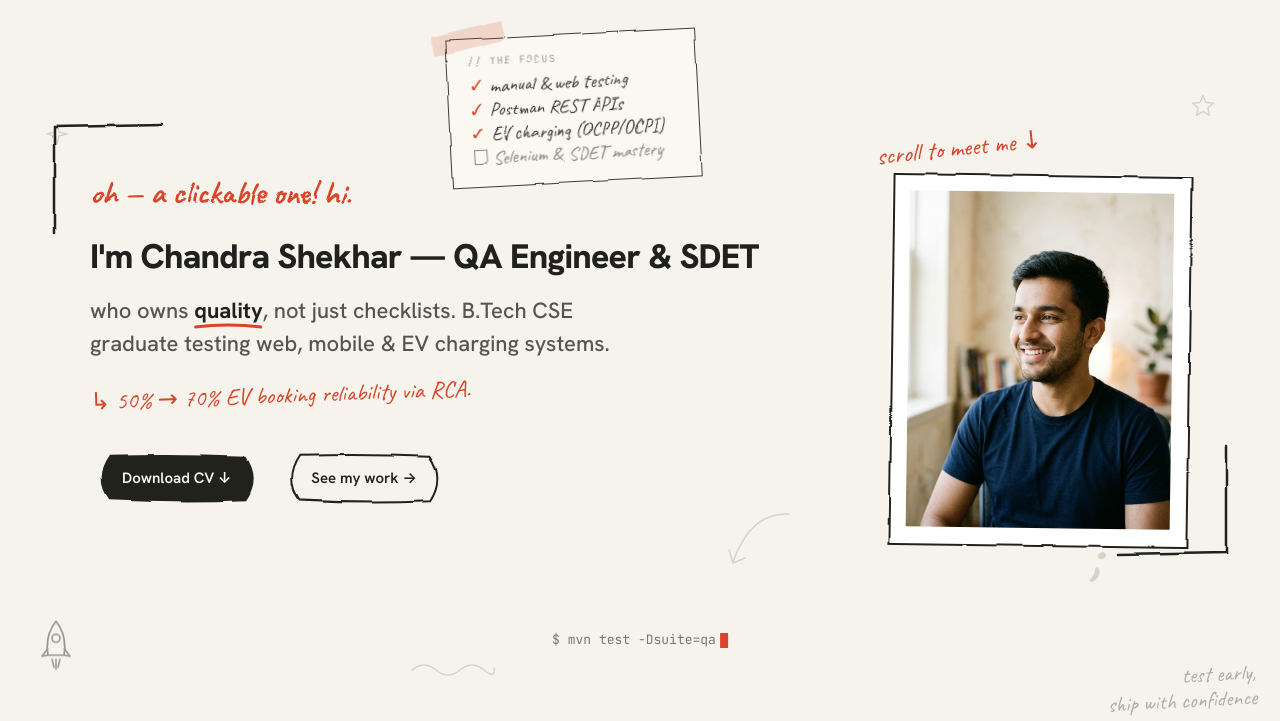
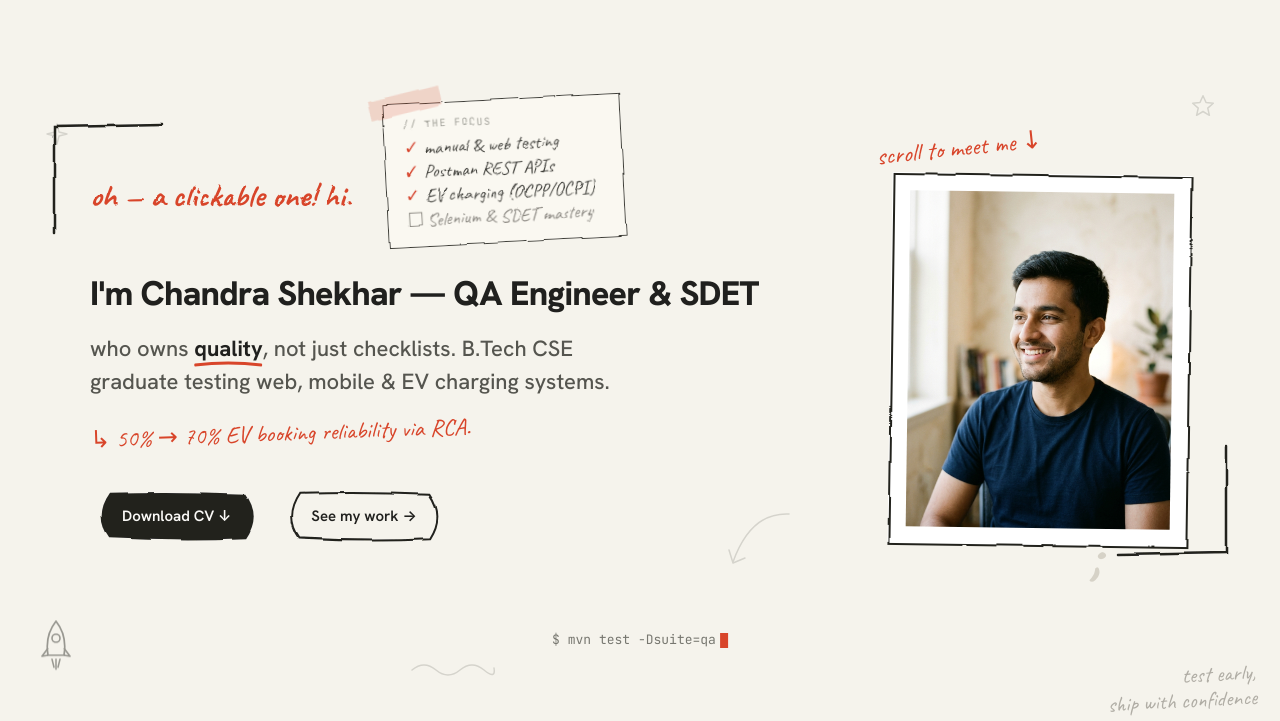
Before and after one commit to sdetChandraShekhar/ShekharPortFolio, a plain HTML site: page index.html in a window 1280 px wide. Both pictures are taken after a click on the button "Hey.". Shown: the part 79-800 px from the top of the page. Drawn offline with Linux system fonts and the light colour scheme.

Commit message:
Anchor focus note inside hero copy for zero overlap across desktop and laptop screens

```diff
--- a/index.html
+++ b/index.html
@@ -200,7 +200,13 @@
       position: relative;
       z-index: 2;
     }
-    .hero-copy { flex: 1; min-width: 0; }
+    .hero-copy { flex: 1; min-width: 0; position: relative; }
+    .hero-sticky-note {
+      top: -38px;
+      left: 295px;
+      transform: rotate(-3deg);
+      z-index: 1;
+    }
     #heyWord {
       font-family: 'Caveat', cursive;
       font-size: clamp(72px, 17vw, 150px);
@@ -218,7 +224,10 @@
       font-size: clamp(26px, 4vw, 32px);
       line-height: 1.2;
       color: #d8452a;
-      margin-bottom: 24px;
+      min-height: 120px;
+      display: inline-flex;
+      align-items: center;
+      margin-bottom: 18px;
       animation: heyWobble .45s ease;
     }
     .hero-h1 {
@@ -899,11 +908,8 @@
     [data-anim="draw"].in path { animation: draw .75s ease forwards; }
 
     /* Responsive Breakpoints */
-    @media (max-width: 1220px), (max-height: 760px) {
+    @media (max-width: 1020px) {
       .hero-sticky-note { display: none !important; }
-    }
-    @media (max-width: 1150px) {
-      .hero { padding: 56px 36px 72px; }
     }
     @media (max-width: 920px) {
       .hero-row { gap: 36px; padding: 0 20px; }
@@ -1005,16 +1011,6 @@
           <path d="M12 2.5 L14.8 8.8 L21.5 9.5 L16.4 14 L17.9 20.6 L12 17.1 L6.1 20.6 L7.6 14 L2.5 9.5 L9.2 8.8 Z" stroke="#9a9a92" stroke-width="1.4" stroke-linejoin="round"/>
         </svg>
       </div>
-      <div class="doodle hero-sticky-note" style="top:6%;left:35%;transform:rotate(-3deg);z-index:1;" aria-hidden="true">
-        <div style="position:relative;width:250px;padding:16px 20px;background:#faf8f1;border:1.8px solid #3a3a35;filter:url(#boil);font-family:'Caveat',cursive;font-size:19px;color:#3a3a35;">
-          <div style="position:absolute;top:-11px;left:-14px;width:72px;height:20px;background:rgba(216,69,42,0.18);transform:rotate(-11deg);"></div>
-          <div style="font-family:'JetBrains Mono',monospace;font-size:10px;letter-spacing:.14em;color:#9a9a92;margin-bottom:6px;">// THE FOCUS</div>
-          <div><span style="color:#d8452a;font-weight:700;">✓</span> manual &amp; web testing</div>
-          <div><span style="color:#d8452a;font-weight:700;">✓</span> Postman REST APIs</div>
-          <div><span style="color:#d8452a;font-weight:700;">✓</span> EV charging (OCPP/OCPI)</div>
-          <div style="color:#8a8780;">☐ Selenium &amp; SDET mastery</div>
-        </div>
-      </div>
       <div class="doodle" style="bottom:20%;left:56%;opacity:.35;" aria-hidden="true">
         <svg width="80" height="70" viewBox="0 0 80 70" fill="none">
           <path d="M72 8 Q34 6 16 56" stroke="#9a9a92" stroke-width="1.5" stroke-linecap="round"/>
@@ -1055,6 +1051,16 @@
 
         <div class="hero-row">
           <div class="hero-copy">
+            <div class="doodle hero-sticky-note" aria-hidden="true">
+              <div style="position:relative;width:238px;padding:14px 18px;background:#faf8f1;border:1.8px solid #3a3a35;filter:url(#boil);font-family:'Caveat',cursive;font-size:18.5px;color:#3a3a35;">
+                <div style="position:absolute;top:-11px;left:-14px;width:72px;height:20px;background:rgba(216,69,42,0.18);transform:rotate(-11deg);"></div>
+                <div style="font-family:'JetBrains Mono',monospace;font-size:10px;letter-spacing:.14em;color:#9a9a92;margin-bottom:5px;">// THE FOCUS</div>
+                <div><span style="color:#d8452a;font-weight:700;">✓</span> manual &amp; web testing</div>
+                <div><span style="color:#d8452a;font-weight:700;">✓</span> Postman REST APIs</div>
+                <div><span style="color:#d8452a;font-weight:700;">✓</span> EV charging (OCPP/OCPI)</div>
+                <div style="color:#8a8780;">☐ Selenium &amp; SDET mastery</div>
+              </div>
+            </div>
             <div id="heyWord" role="button" tabindex="0" aria-label="Say hello">Hey<span style="color:#d8452a">.</span></div>
             <h1 class="hero-h1">I'm Chandra Shekhar — QA Engineer &amp; SDET</h1>
             <p class="hero-lead">
```
